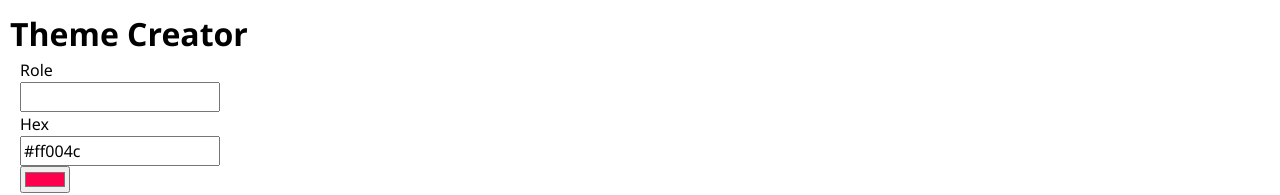
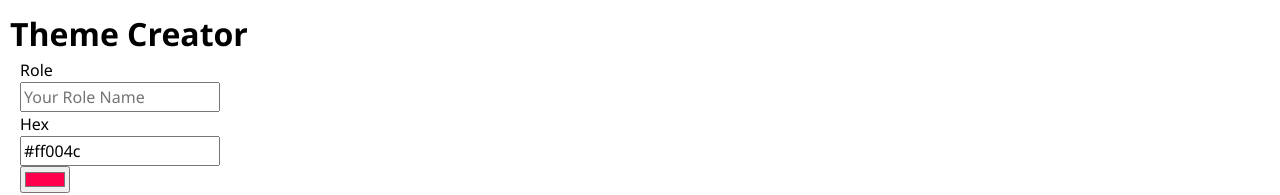
Before and after one commit to stekug/web-react-recap-project-theme-creator, a React (Vite) app: page / in a window 1280 px wide. Shown: the top 195 px of the page. Built offline with nearby package versions, Linux system fonts and the light colour scheme.

Commit message:
add update function

```diff
--- a/src/App.jsx
+++ b/src/App.jsx
@@ -17,6 +17,12 @@ export default function App() {
     });
   };
 
+  const updateColor = (id, updatedColor) => {
+    setColorArray((prevColorArray) => {
+      return prevColorArray.map((color) => (color.id === id ? { ...color, ...updatedColor } : color));
+    });
+  };
+
   return (
     <>
       <h1>Theme Creator</h1>
@@ -27,7 +33,9 @@ export default function App() {
         </p>
       )}
       {colorArray.map((color) => {
-        return <Color key={color.id} color={color} deleteColor={() => deleteColor(color.id)} />;
+        return (
+          <Color key={color.id} color={color} deleteColor={() => deleteColor(color.id)} updateColor={updateColor} />
+        );
       })}
     </>
   );
--- a/src/Components/Color/Color.jsx
+++ b/src/Components/Color/Color.jsx
@@ -2,7 +2,7 @@ import { useState } from 'react';
 import './Color.css';
 import ColorForm from '../ColorForm/ColorForm';
 
-export default function Color({ color, deleteColor }) {
+export default function Color({ color, deleteColor, updateColor }) {
   const [showConfirmationMSG, setShowConfirmationMessage] = useState(false);
   const [showEditForm, setShowEditForm] = useState(false);
 
@@ -27,7 +27,14 @@ export default function Color({ color, deleteColor }) {
           <h3 className="color-card-headline">{color.hex}</h3>
           <h4>{color.role}</h4>
           <p>contrast: {color.contrastText}</p>
-          <ColorForm buttonName={'UPDATE COLOR'} />
+          <ColorForm
+            buttonName={'UPDATE COLOR'}
+            colorData={color}
+            colorSubmit={(updatedColor) => {
+              updateColor(color.id, updatedColor);
+              setShowEditForm(false);
+            }}
+          />
           <button onClick={() => setShowEditForm(!showEditForm)}>CANCEL</button>
         </div>
       </>
--- a/src/Components/ColorForm/ColorForm.jsx
+++ b/src/Components/ColorForm/ColorForm.jsx
@@ -1,9 +1,10 @@
 import { useState } from 'react';
 import './ColorForm.css';
 
-export default function ColorForm({ colorSubmit, buttonName }) {
-  const [hexColor, setHexColor] = useState('#ff004c');
-  const [hexContrast, setHexContrast] = useState('#FFFFFF');
+export default function ColorForm({ colorSubmit, buttonName, colorData }) {
+  const [role, setRole] = useState(colorData?.role || '');
+  const [hexColor, setHexColor] = useState(colorData?.hex || '#ff004c');
+  const [hexContrast, setHexContrast] = useState(colorData?.contrastText || '#FFFFFF');
 
   const updateHexColor = (event) => {
     setHexColor(event.target.value);
@@ -11,6 +12,10 @@ export default function ColorForm({ colorSubmit, buttonName }) {
 
   const updateHexContrast = (event) => {
     setHexContrast(event.target.value);
+  };
+
+  const updateRole = (event) => {
+    setRole(event.target.value);
   };
 
   const handleSubmit = (event) => {
@@ -23,7 +28,15 @@ export default function ColorForm({ colorSubmit, buttonName }) {
     <form className="color-form" onSubmit={handleSubmit}>
       {/* Role */}
       <label htmlFor="role">Role</label>
-      <input type="text" name="role" id="role" required />
+      <input
+        type="text"
+        name="role"
+        id="role"
+        required
+        value={role}
+        onChange={updateRole}
+        placeholder="Your Role Name"
+      />
       {/* Hex */}
       <label htmlFor="hex">Hex</label>
       <input type="text" name="hex" id="hex" value={hexColor} onChange={updateHexColor} />
```
